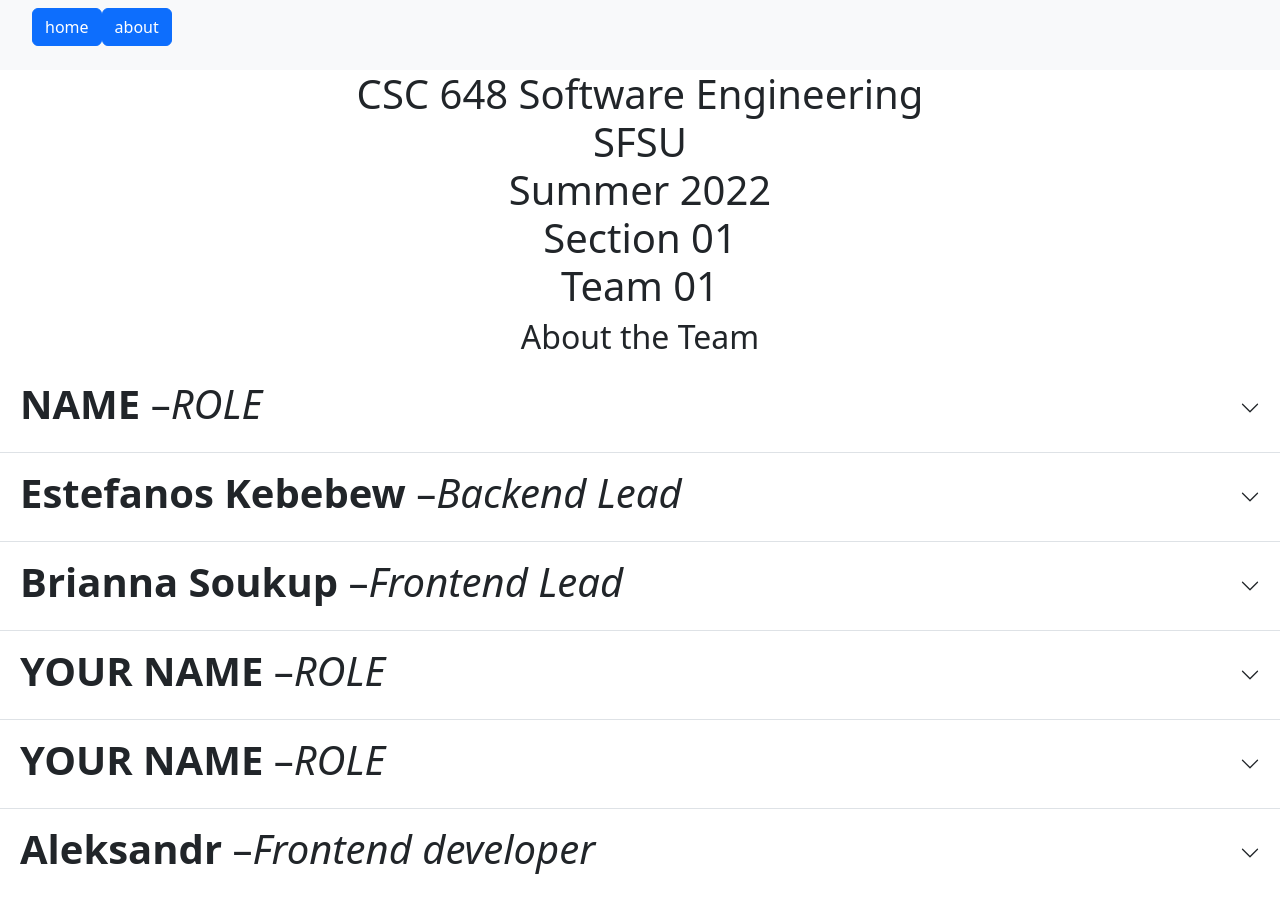
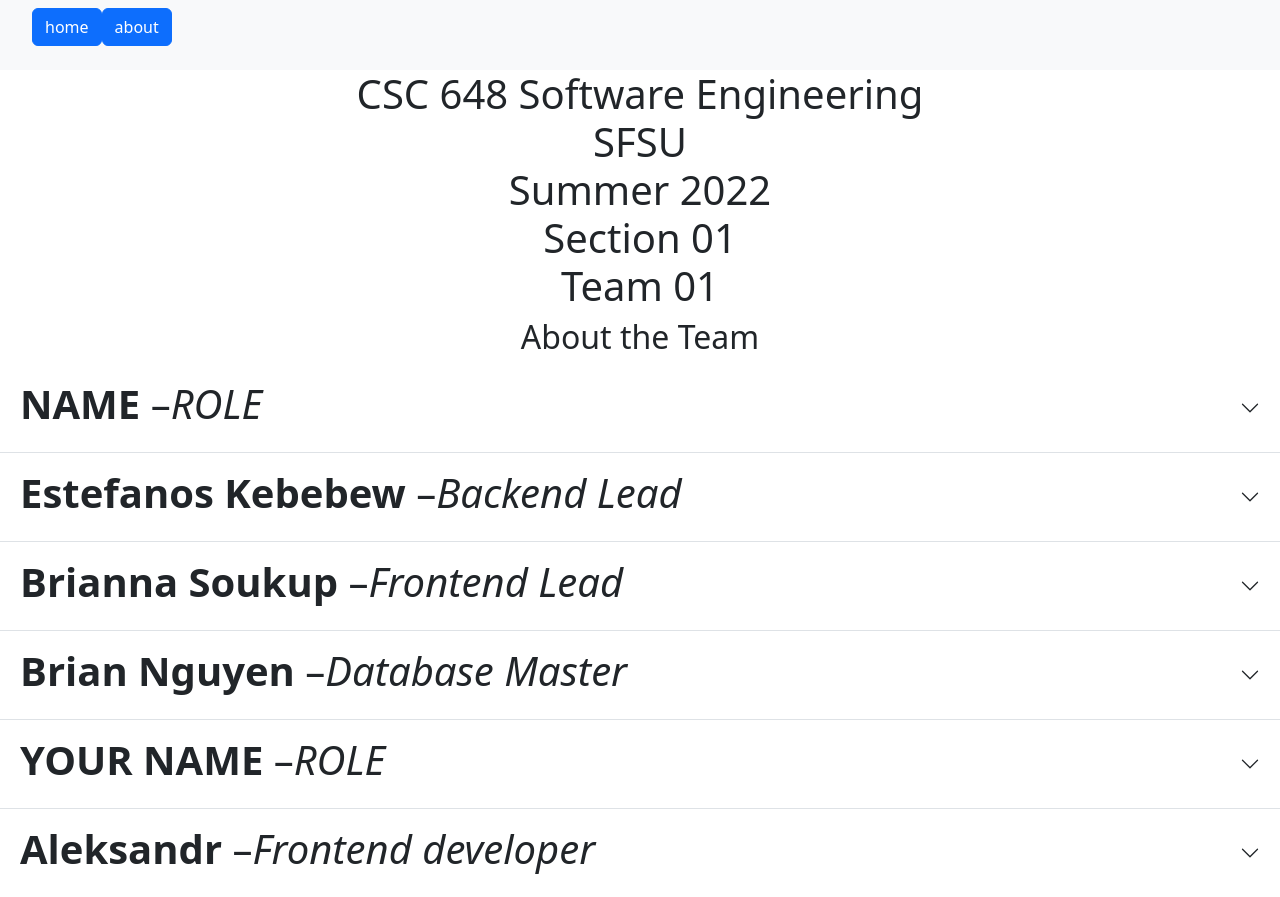
Before and after one commit to bsoukup1108/GatorShare, a React (Create React App) app in the folder application/client/: page /about in a window 1280 px wide. Built offline with nearby package versions, Linux system fonts and the light colour scheme.

Commit message:
Photo and Info

```diff
--- a/application/client/src/components/about/About.js
+++ b/application/client/src/components/about/About.js
@@ -118,8 +118,8 @@ const About = () => {
 							aria-controls='flush-collapseFour'
 						>
 							<h1>
-								<strong>YOUR NAME</strong> –
-								<i>ROLE</i>
+								<strong>Brian Nguyen</strong> –
+								<i>Database Master</i>
 							</h1>
 						</button>
 					</h2>
```
Also changed, not shown: application/client/src/img/Brian.JPG (added).
